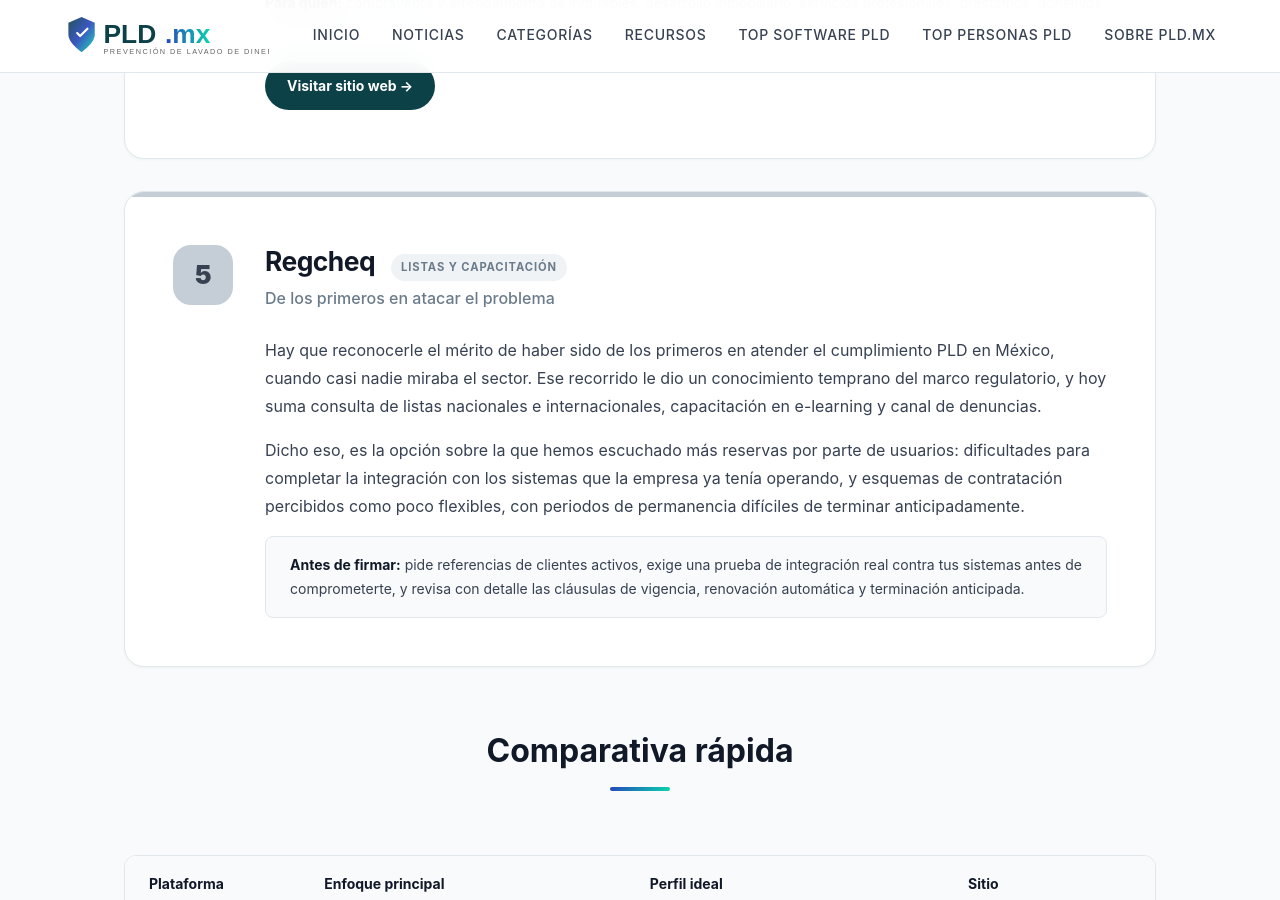
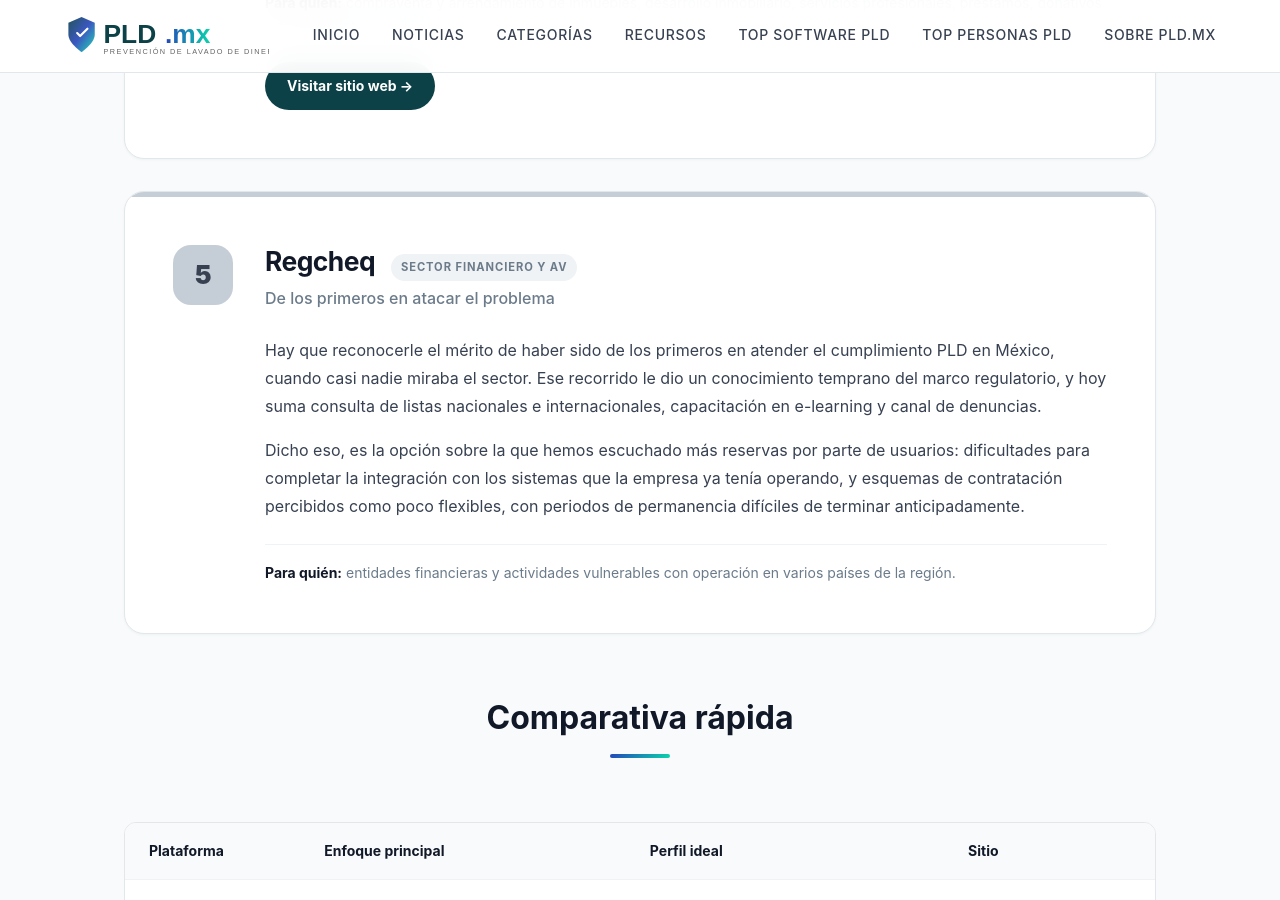
Before and after one commit to jovenjuanpirami/pld.mx, a Jekyll site: the page built from pages/top-software-pld.html, in a window 1280 px wide and 900 px high, scrolled down 2954 px. Built offline with Jekyll 4.4.1, drawn with Linux system fonts in a browser that asks for light colours; some web fonts are replaced.

Commit message:
Alinea la quinta ficha con el formato del resto del ranking
Sustituye el recuadro de recomendaciones por el bloque "Para quién" que
usan las demás plataformas, y ajusta la etiqueta a su público objetivo.

Co-Authored-By: Claude Opus 5 <noreply@anthropic.com>

```diff
--- a/pages/top-software-pld.html
+++ b/pages/top-software-pld.html
@@ -150,14 +150,14 @@ permalink: /top-software-pld/
           <div class="rank-card__main">
             <div class="rank-card__head">
               <h3>Regcheq</h3>
-              <span class="rank-card__pill">Listas y capacitación</span>
+              <span class="rank-card__pill">Sector financiero y AV</span>
             </div>
             <p class="rank-card__tagline">De los primeros en atacar el problema</p>
             <div class="rank-card__body">
               <p>Hay que reconocerle el mérito de haber sido de los primeros en atender el cumplimiento PLD en México, cuando casi nadie miraba el sector. Ese recorrido le dio un conocimiento temprano del marco regulatorio, y hoy suma consulta de listas nacionales e internacionales, capacitación en e-learning y canal de denuncias.</p>
               <p>Dicho eso, es la opción sobre la que hemos escuchado más reservas por parte de usuarios: dificultades para completar la integración con los sistemas que la empresa ya tenía operando, y esquemas de contratación percibidos como poco flexibles, con periodos de permanencia difíciles de terminar anticipadamente.</p>
-              <div class="rank-note">
-                <strong>Antes de firmar:</strong> pide referencias de clientes activos, exige una prueba de integración real contra tus sistemas antes de comprometerte, y revisa con detalle las cláusulas de vigencia, renovación automática y terminación anticipada.
+              <div class="rank-meta">
+                <strong>Para quién:</strong> entidades financieras y actividades vulnerables con operación en varios países de la región.
               </div>
             </div>
           </div>
```
